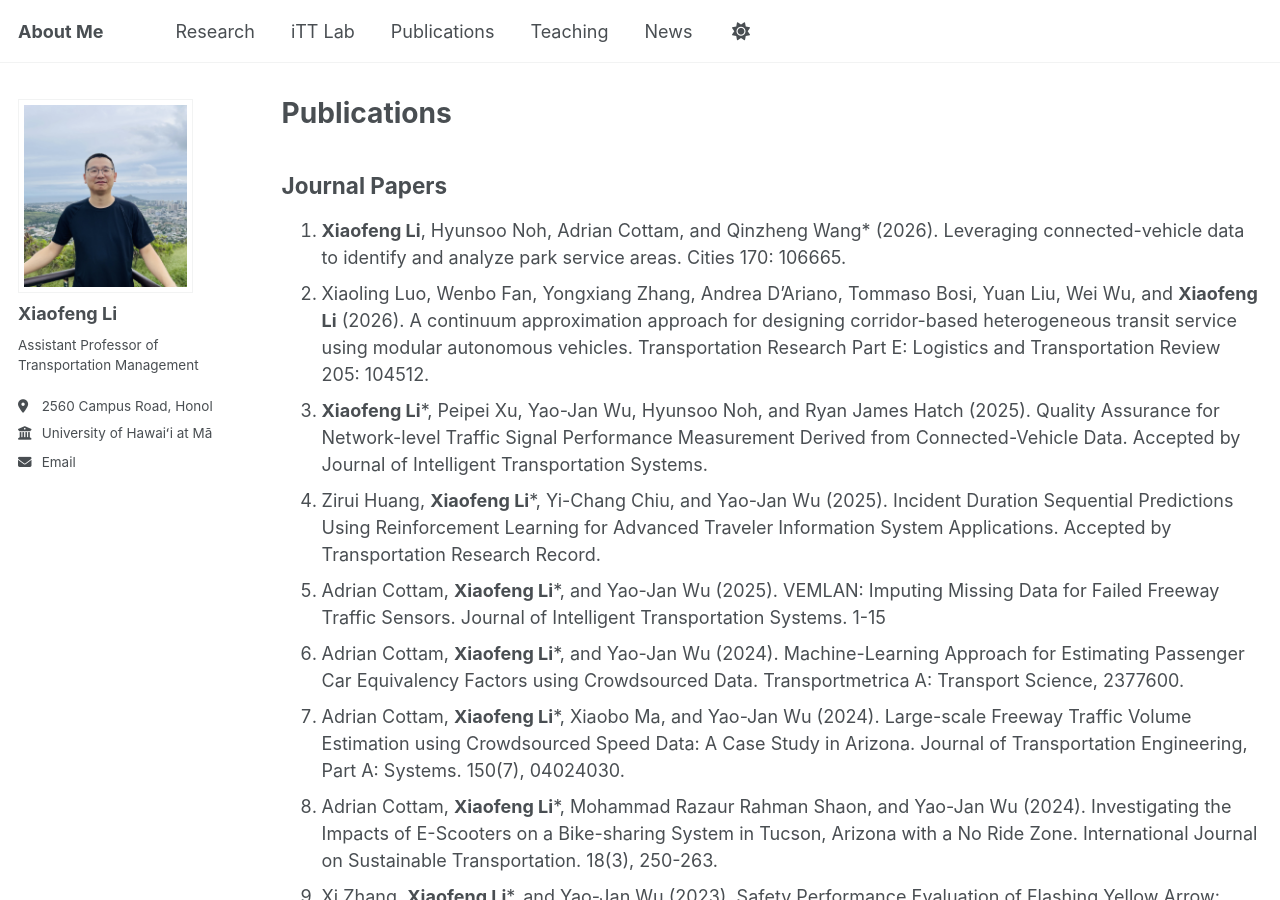
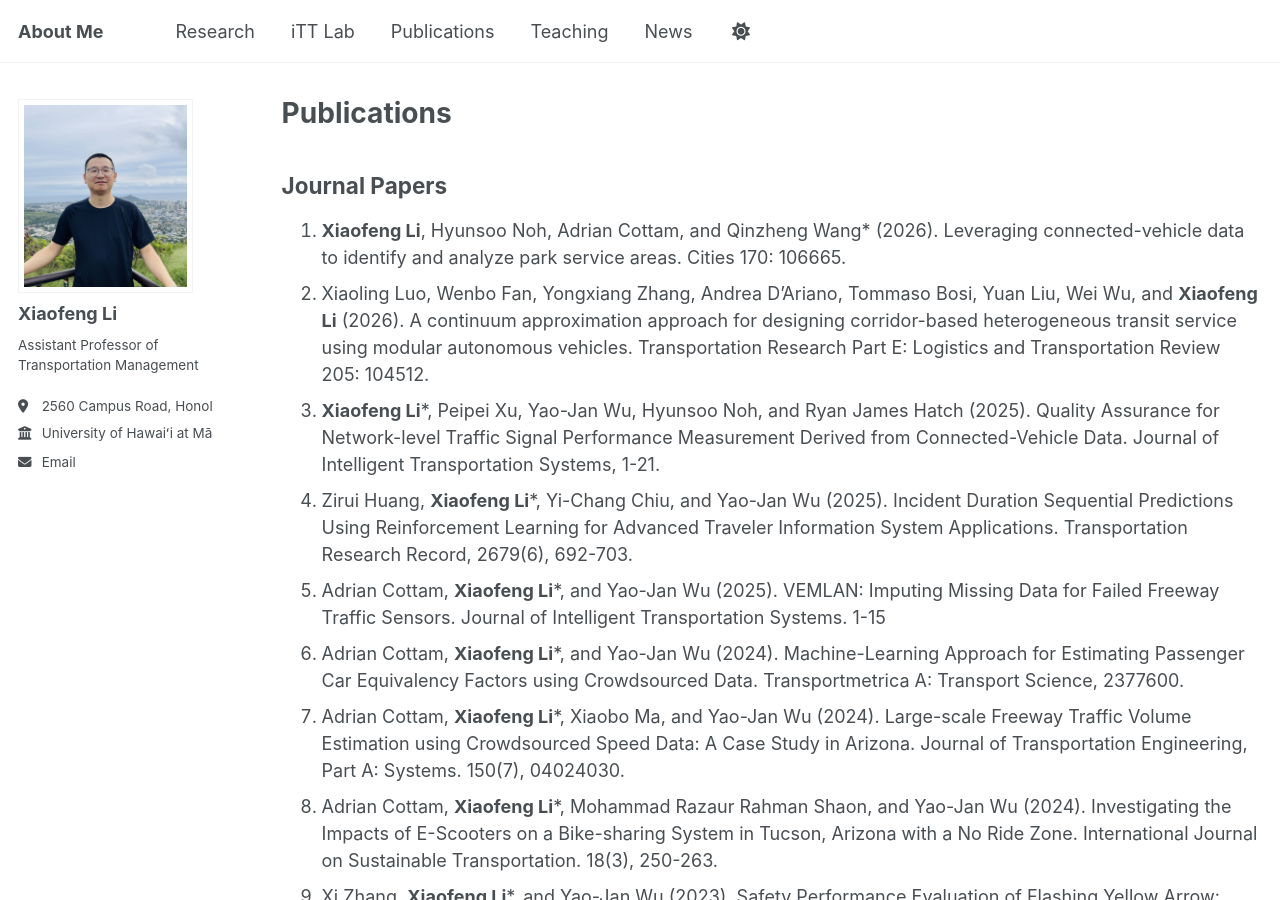
Before and after one commit to xiaofengli25/xiaofeng, a Jekyll site: the page built from _pages/publications.html, in a window 1280 px wide and 900 px high. Built offline with Jekyll 4.4.1, drawn with Linux system fonts in a browser that asks for light colours; a script bundle is joined from its source files by our own code; library files that are not in the unit come from our copies; some of the changed text lies outside the part shown.

Commit message:
Update publications.html

```diff
--- a/_pages/publications.html
+++ b/_pages/publications.html
@@ -11,8 +11,8 @@ author_profile: true
 <ol>
   <li><strong>Xiaofeng Li</strong>, Hyunsoo Noh, Adrian Cottam, and Qinzheng Wang* (2026). Leveraging connected-vehicle data to identify and analyze park service areas. Cities 170: 106665.</li>
   <li>Xiaoling Luo, Wenbo Fan, Yongxiang Zhang, Andrea D’Ariano, Tommaso Bosi, Yuan Liu, Wei Wu, and <strong>Xiaofeng Li</strong> (2026). A continuum approximation approach for designing corridor-based heterogeneous transit service using modular autonomous vehicles. Transportation Research Part E: Logistics and Transportation Review 205: 104512.</li>
-  <li><strong>Xiaofeng Li</strong>*, Peipei Xu, Yao-Jan Wu, Hyunsoo Noh, and Ryan James Hatch (2025). Quality Assurance for Network-level Traffic Signal Performance Measurement Derived from Connected-Vehicle Data. Accepted by Journal of Intelligent Transportation Systems.</li>
-  <li>Zirui Huang, <strong>Xiaofeng Li</strong>*, Yi-Chang Chiu, and Yao-Jan Wu (2025). Incident Duration Sequential Predictions Using Reinforcement Learning for Advanced Traveler Information System Applications. Accepted by Transportation Research Record.</li>
+  <li><strong>Xiaofeng Li</strong>*, Peipei Xu, Yao-Jan Wu, Hyunsoo Noh, and Ryan James Hatch (2025). Quality Assurance for Network-level Traffic Signal Performance Measurement Derived from Connected-Vehicle Data. Journal of Intelligent Transportation Systems, 1-21.</li>
+  <li>Zirui Huang, <strong>Xiaofeng Li</strong>*, Yi-Chang Chiu, and Yao-Jan Wu (2025). Incident Duration Sequential Predictions Using Reinforcement Learning for Advanced Traveler Information System Applications. Transportation Research Record, 2679(6), 692-703.</li>
   <li>Adrian Cottam, <strong>Xiaofeng Li</strong>*, and Yao-Jan Wu (2025). VEMLAN: Imputing Missing Data for Failed Freeway Traffic Sensors. Journal of Intelligent Transportation Systems. 1-15</li>
   <li>Adrian Cottam, <strong>Xiaofeng Li</strong>*, and Yao-Jan Wu (2024). Machine-Learning Approach for Estimating Passenger Car Equivalency Factors using Crowdsourced Data. Transportmetrica A: Transport Science, 2377600.</li>
   <li>Adrian Cottam, <strong>Xiaofeng Li</strong>*, Xiaobo Ma, and Yao-Jan Wu (2024). Large-scale Freeway Traffic Volume Estimation using Crowdsourced Speed Data: A Case Study in Arizona. Journal of Transportation Engineering, Part A: Systems. 150(7), 04024030.</li>
```
Also changed, not shown: other parts of _pages/publications.html (+1 -1 lines).
